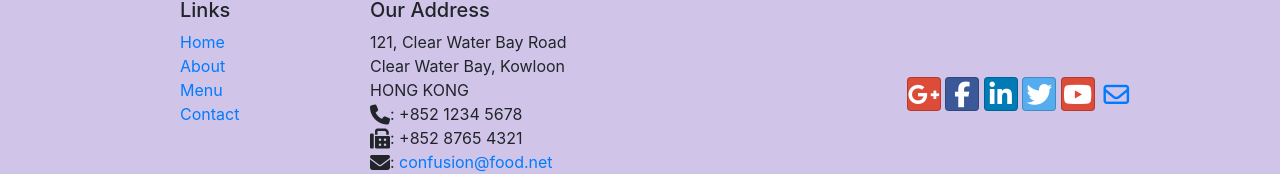
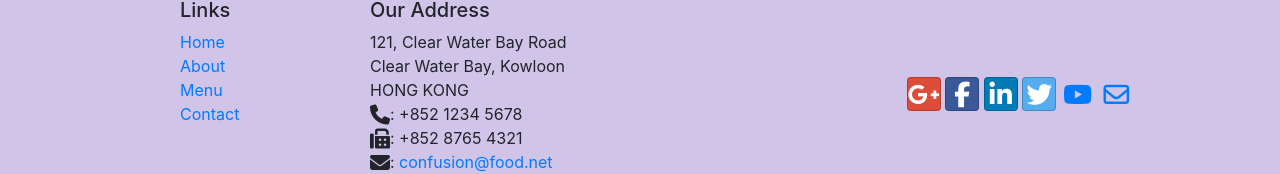
Before and after one commit to saif1105/StaticWebDesign, a website: page index.html in a window 1280 px wide. Shown: the part 1506-1680 px from the top of the page. Drawn offline with nearby package versions, Linux system fonts and the light colour scheme.

Commit message:
Update index.html

```diff
--- a/index.html
+++ b/index.html
@@ -110,7 +110,7 @@
                         <a class="btn btn-social-icon btn-facebook" href="http://www.facebook.com/profile.php?id="><i class="fa fa-facebook fa-lg"></i></a>
                         <a class="btn btn-social-icon btn-linkedin" href="http://www.linkedin.com/in/"><i class="fa fa-linkedin fa-lg"></i></a>
                         <a class="btn btn-social-icon btn-twitter" href="http://twitter.com/"><i class="fa fa-twitter fa-lg"></i></a>
-                        <a class="btn btn-social-icon btn-google" href="http://youtube.com/"><i class="fa fa-youtube fa-lg"></i></a>
+                        <a class="btn btn-social-icon btn-youtube" href="http://youtube.com/"><i class="fa fa-youtube fa-lg"></i></a>
                         <a class="btn btn-social-icon" href="mailto:"><i class="fa fa-envelope-o fa-lg"></i></a>
                     </div>
                 </div>
```
